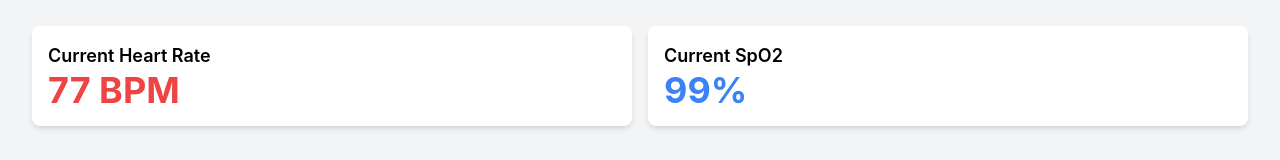
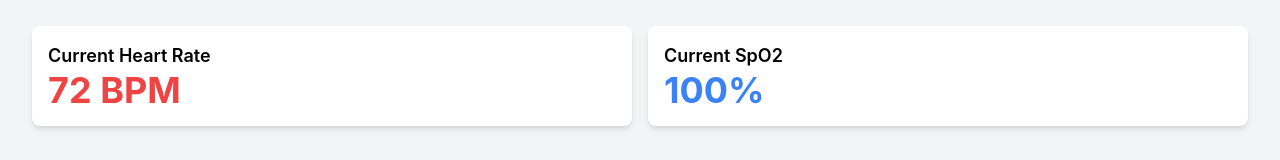
Before and after one commit to the-rescue-ranger/rescue-ranger, a React (Create React App) app in the folder client/: page /status in a window 1280 px wide. Shown: the part 154-314 px from the top of the page. Built offline with nearby package versions, Linux system fonts and the light colour scheme.

Commit message:
Update Status.js

```diff
--- a/client/src/Status.js
+++ b/client/src/Status.js
@@ -3,7 +3,6 @@ import { LineChart, Line, XAxis, YAxis, CartesianGrid, Tooltip, Legend, Responsi
 
 const mockData = [
   { timestamp: Date.now(), heart_rate: 75, spo2: 98, latitude: 22.6581313, longitude: 75.8267194 },
-  // Add more mock data points as needed
 ];
 
 const formatTimestamp = (timestamp) => {
@@ -19,7 +18,6 @@ const formatTimestamp = (timestamp) => {
 const HealthChart = ({ data }) => {
   if (!data || data.length === 0) return <div className="p-4 text-gray-600">No data available</div>;
 
-  // Transform data to include formatted timestamps
   const formattedData = data.map(item => ({
     ...item,
     formattedTimestamp: formatTimestamp(item.timestamp),
@@ -69,13 +67,18 @@ const Status = () => {
   useEffect(() => {
     // Simulate data updates every few seconds
     const intervalId = setInterval(() => {
+      const lastHeartRate = healthData[healthData.length - 1]?.heart_rate || 75; // Default to last known heart rate
+      const newHeartRate = Math.max(60, Math.min(100, lastHeartRate + (Math.random() > 0.5 ? Math.floor(Math.random() * 5) : -Math.floor(Math.random() * 5)))); // Gradual change
+      const newSpO2 = Math.floor(Math.random() * (100 - 95 + 1)) + 95; // SpO2 between 95% and 100%
+
       const newDataPoint = {
         timestamp: Date.now(),
-        heart_rate: Math.floor(Math.random() * (100 - 60 + 1)) + 60, // Heart rate between 60 and 100 BPM
-        spo2: Math.floor(Math.random() * (100 - 95 + 1)) + 95, // SpO2 between 95% and 100%
+        heart_rate: newHeartRate,
+        spo2: newSpO2,
         latitude: latestLocation.lat,
         longitude: latestLocation.lng,
       };
+
       setHealthData(prevData => [...prevData.slice(-19), newDataPoint]);
     }, 5000);
 
```
